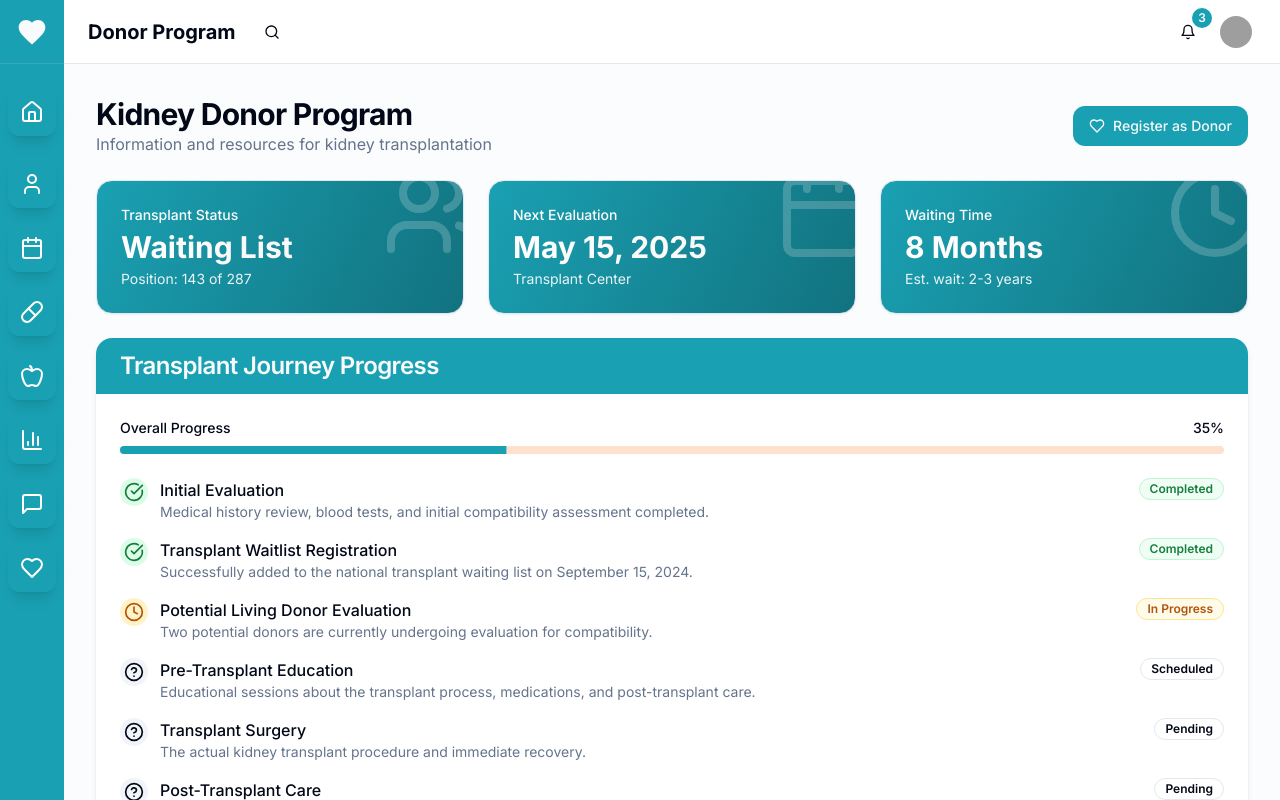
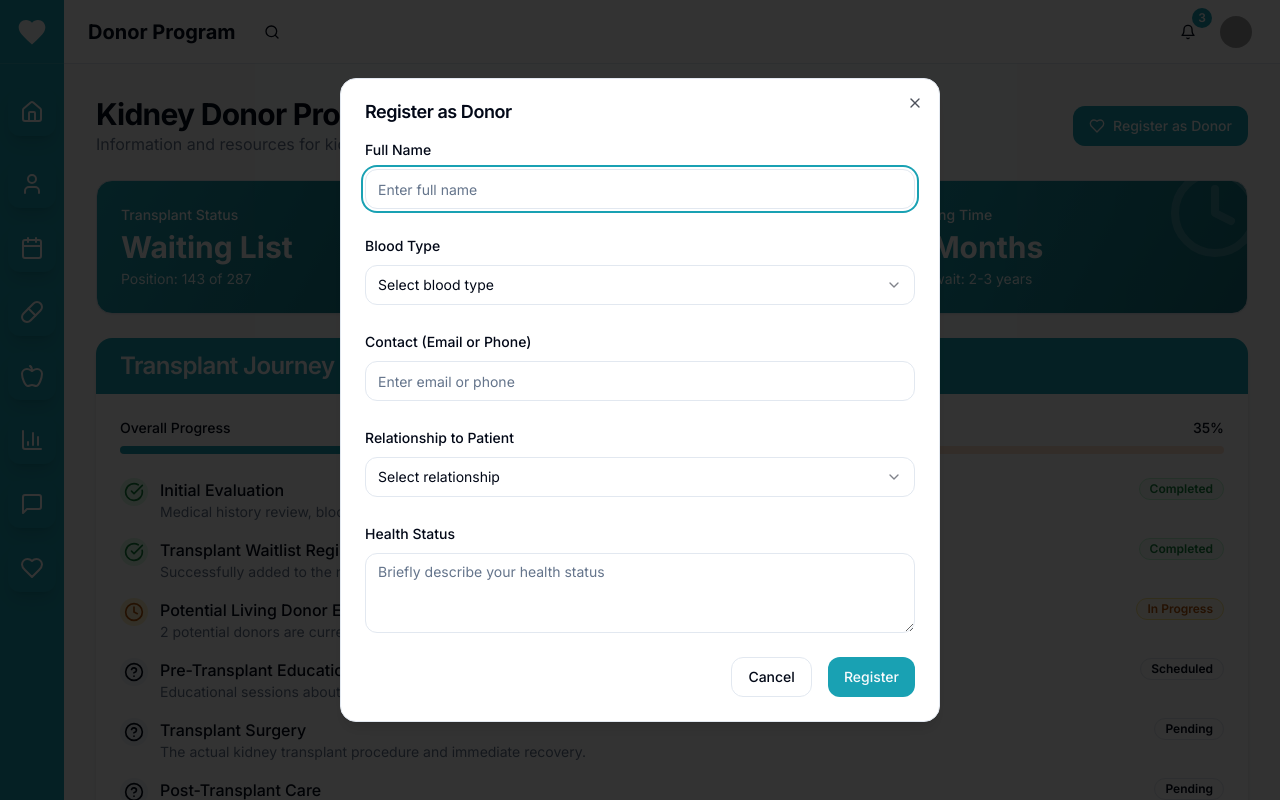
Before and after one commit to chalindashyamal/KD-project, a Next.js app: page /donor-program in a window 1280 px wide. Both pictures are taken after a click on the button "Register as Donor". Built offline with nearby package versions, Linux system fonts and the light colour scheme; grey boxes are pictures that could not be loaded.

Commit message:
Donor page updated

```diff
--- a/app/donor-program/page.tsx
+++ b/app/donor-program/page.tsx
@@ -1,12 +1,118 @@
+
+"use client"
+
+import { useState } from "react"
 import { Card, CardContent, CardDescription, CardHeader, CardTitle } from "@/components/ui/card"
 import { Tabs, TabsContent, TabsList, TabsTrigger } from "@/components/ui/tabs"
 import { Button } from "@/components/ui/button"
 import { Badge } from "@/components/ui/badge"
 import { Separator } from "@/components/ui/separator"
 import { Progress } from "@/components/ui/progress"
-import { Heart, Users, Calendar, FileText, Clock, CheckCircle, HelpCircle, ArrowRight } from "lucide-react"
+import { Input } from "@/components/ui/input"
+import { Label } from "@/components/ui/label"
+import { Dialog, DialogContent, DialogHeader, DialogTitle, DialogTrigger } from "@/components/ui/dialog"
+import { Select, SelectContent, SelectItem, SelectTrigger, SelectValue } from "@/components/ui/select"
+import { Textarea } from "@/components/ui/textarea"
+import { Heart, Users, Calendar, FileText, Clock, CheckCircle, HelpCircle, ArrowRight, MessageSquare } from "lucide-react"
+
+interface Donor {
+  id: number
+  name: string
+  bloodType: string
+  contact: string
+  relationship: string
+  healthStatus: string
+  status: string
+  messages: { sender: string; content: string; timestamp: string }[]
+}
 
 export default function DonorProgramPage() {
+  const [showDonorForm, setShowDonorForm] = useState(false)
+  const [donors, setDonors] = useState<Donor[]>([
+    {
+      id: 1,
+      name: "Sarah Doe",
+      bloodType: "A+",
+      contact: "sarah.doe@example.com",
+      relationship: "Sister",
+      healthStatus: "Good",
+      status: "Testing Phase",
+      messages: [],
+    },
+    {
+      id: 2,
+      name: "Michael Smith",
+      bloodType: "O+",
+      contact: "michael.smith@example.com",
+      relationship: "Friend",
+      healthStatus: "Good",
+      status: "Initial Screening",
+      messages: [],
+    },
+  ])
+  const [newDonor, setNewDonor] = useState({
+    name: "",
+    bloodType: "",
+    contact: "",
+    relationship: "",
+    healthStatus: "",
+  })
+  const [selectedDonorId, setSelectedDonorId] = useState<number | null>(null)
+  const [newMessage, setNewMessage] = useState("")
+
+  const handleDonorInputChange = (e: React.ChangeEvent<HTMLInputElement | HTMLTextAreaElement>) => {
+    const { name, value } = e.target
+    setNewDonor((prev) => ({ ...prev, [name]: value }))
+  }
+
+  const handleDonorSubmit = (e: React.FormEvent) => {
+    e.preventDefault()
+    const newId = Math.max(...donors.map((d) => d.id), 0) + 1
+    setDonors([
+      ...donors,
+      {
+        id: newId,
+        name: newDonor.name,
+        bloodType: newDonor.bloodType,
+        contact: newDonor.contact,
+        relationship: newDonor.relationship,
+        healthStatus: newDonor.healthStatus,
+        status: "Initial Screening",
+        messages: [],
+      },
+    ])
+    setNewDonor({
+      name: "",
+      bloodType: "",
+      contact: "",
+      relationship: "",
+      healthStatus: "",
+    })
+    setShowDonorForm(false)
+  }
+
+  const handleMessageSubmit = (donorId: number) => {
+    if (!newMessage.trim()) return
+    const updatedDonors = donors.map((donor) => {
+      if (donor.id === donorId) {
+        return {
+          ...donor,
+          messages: [
+            ...donor.messages,
+            {
+              sender: "Patient",
+              content: newMessage,
+              timestamp: new Date().toLocaleString(),
+            },
+          ],
+        }
+      }
+      return donor
+    })
+    setDonors(updatedDonors)
+    setNewMessage("")
+  }
+
   return (
     <div className="space-y-6">
       <div className="flex flex-col md:flex-row md:items-center md:justify-between gap-4">
@@ -14,10 +120,105 @@ export default function DonorProgramPage() {
           <h1 className="text-3xl font-bold tracking-tight">Kidney Donor Program</h1>
           <p className="text-muted-foreground">Information and resources for kidney transplantation</p>
         </div>
+        <Dialog open={showDonorForm} onOpenChange={setShowDonorForm}>
+          <DialogTrigger asChild>
             <Button className="gap-2">
               <Heart className="h-4 w-4" />
               Register as Donor
             </Button>
+          </DialogTrigger>
+          <DialogContent className="sm:max-w-[600px]">
+            <DialogHeader>
+              <DialogTitle>Register as Donor</DialogTitle>
+            </DialogHeader>
+            <form onSubmit={handleDonorSubmit} className="space-y-6">
+              <div className="space-y-2">
+                <Label htmlFor="name">Full Name</Label>
+                <Input
+                  id="name"
+                  name="name"
+                  value={newDonor.name}
+                  onChange={handleDonorInputChange}
+                  placeholder="Enter full name"
+                  required
+                />
+              </div>
+
+              <div className="space-y-2">
+                <Label htmlFor="bloodType">Blood Type</Label>
+                <Select
+                  name="bloodType"
+                  value={newDonor.bloodType}
+                  onValueChange={(value) => setNewDonor((prev) => ({ ...prev, bloodType: value }))}
+                >
+                  <SelectTrigger>
+                    <SelectValue placeholder="Select blood type" />
+                  </SelectTrigger>
+                  <SelectContent>
+                    <SelectItem value="A+">A+</SelectItem>
+                    <SelectItem value="A-">A-</SelectItem>
+                    <SelectItem value="B+">B+</SelectItem>
+                    <SelectItem value="B-">B-</SelectItem>
+                    <SelectItem value="AB+">AB+</SelectItem>
+                    <SelectItem value="AB-">AB-</SelectItem>
+                    <SelectItem value="O+">O+</SelectItem>
+                    <SelectItem value="O-">O-</SelectItem>
+                  </SelectContent>
+                </Select>
+              </div>
+
+              <div className="space-y-2">
+                <Label htmlFor="contact">Contact (Email or Phone)</Label>
+                <Input
+                  id="contact"
+                  name="contact"
+                  value={newDonor.contact}
+                  onChange={handleDonorInputChange}
+                  placeholder="Enter email or phone"
+                  required
+                />
+              </div>
+
+              <div className="space-y-2">
+                <Label htmlFor="relationship">Relationship to Patient</Label>
+                <Select
+                  name="relationship"
+                  value={newDonor.relationship}
+                  onValueChange={(value) => setNewDonor((prev) => ({ ...prev, relationship: value }))}
+                >
+                  <SelectTrigger>
+                    <SelectValue placeholder="Select relationship" />
+                  </SelectTrigger>
+                  <SelectContent>
+                    <SelectItem value="Family">Family</SelectItem>
+                    <SelectItem value="Friend">Friend</SelectItem>
+                    <SelectItem value="Altruistic">Altruistic</SelectItem>
+                    <SelectItem value="Other">Other</SelectItem>
+                  </SelectContent>
+                </Select>
+              </div>
+
+              <div className="space-y-2">
+                <Label htmlFor="healthStatus">Health Status</Label>
+                <Textarea
+                  id="healthStatus"
+                  name="healthStatus"
+                  value={newDonor.healthStatus}
+                  onChange={handleDonorInputChange}
+                  placeholder="Briefly describe your health status"
+                  required
+                />
+              </div>
+
+              <div className="flex justify-end gap-4">
+                <Button variant="outline" type="button" onClick={() => setShowDonorForm(false)}>
+                  Cancel
+                </Button>
+                <Button type="submit">Register</Button>
+              </div>
+            </form>
+          </DialogContent>
+        </Dialog>
       </div>
 
       <div className="grid gap-6 md:grid-cols-3">
@@ -98,7 +299,7 @@ export default function DonorProgramPage() {
                 <div className="flex-1">
                   <h3 className="font-medium">Potential Living Donor Evaluation</h3>
                   <p className="text-sm text-muted-foreground">
-                    Two potential donors are currently undergoing evaluation for compatibility.
+                    {donors.length} potential donors are currently undergoing evaluation for compatibility.
                   </p>
                 </div>
                 <Badge variant="outline" className="bg-amber-50 text-amber-700 border-amber-200">
@@ -363,26 +564,83 @@ export default function DonorProgramPage() {
 
               <div className="bg-muted p-4 rounded-lg mt-4">
                 <h3 className="text-lg font-medium mb-2">Current Potential Donors</h3>
-                <div className="space-y-3">
+                <div className="space-y-4">
+                  {donors.length === 0 ? (
+                    <p className="text-sm text-muted-foreground">No potential donors registered yet.</p>
+                  ) : (
+                    donors.map((donor) => (
+                      <div key={donor.id}>
                         <div className="flex justify-between items-center">
                           <div>
-                      <p className="font-medium">Sarah Doe (Sister)</p>
-                      <p className="text-sm text-muted-foreground">Blood Type: A+</p>
+                            <p className="font-medium">{donor.name} ({donor.relationship})</p>
+                            <p className="text-sm text-muted-foreground">Blood Type: {donor.bloodType}</p>
+                            <p className="text-sm text-muted-foreground">Contact: {donor.contact}</p>
+                            <p className="text-sm text-muted-foreground">Health Status: {donor.healthStatus}</p>
                           </div>
-                    <Badge variant="outline" className="bg-amber-50 text-amber-700 border-amber-200">
-                      Testing Phase
+                          <div className="flex flex-col items-end gap-2">
+                            <Badge
+                              variant="outline"
+                              className="bg-amber-50 text-amber-700 border-amber-200"
+                            >
+                              {donor.status}
                             </Badge>
+                            <Button
+                              variant="outline"
+                              size="sm"
+                              onClick={() => setSelectedDonorId(donor.id)}
+                            >
+                              <MessageSquare className="mr-2 h-4 w-4" />
+                              Message
+                            </Button>
                           </div>
-                  <Separator />
-                  <div className="flex justify-between items-center">
-                    <div>
-                      <p className="font-medium">Michael Smith (Friend)</p>
-                      <p className="text-sm text-muted-foreground">Blood Type: O+</p>
                         </div>
-                    <Badge variant="outline" className="bg-amber-50 text-amber-700 border-amber-200">
-                      Initial Screening
-                    </Badge>
+                        {selectedDonorId === donor.id && (
+                          <div className="mt-4 p-4 bg-white rounded-lg border">
+                            <h4 className="text-sm font-medium mb-2">Conversation with {donor.name}</h4>
+                            <div className="space-y-2 max-h-40 overflow-y-auto mb-4">
+                              {donor.messages.length === 0 ? (
+                                <p className="text-sm text-muted-foreground">No messages yet.</p>
+                              ) : (
+                                donor.messages.map((msg, index) => (
+                                  <div
+                                    key={index}
+                                    className={`flex ${
+                                      msg.sender === "Patient" ? "justify-end" : "justify-start"
+                                    }`}
+                                  >
+                                    <div
+                                      className={`p-2 rounded-lg text-sm ${
+                                        msg.sender === "Patient"
+                                          ? "bg-primary text-primary-foreground"
+                                          : "bg-muted"
+                                      }`}
+                                    >
+                                      <p>{msg.content}</p>
+                                      <p className="text-xs opacity-70">{msg.timestamp}</p>
                                     </div>
+                                  </div>
+                                ))
+                              )}
+                            </div>
+                            <div className="flex gap-2">
+                              <Input
+                                value={newMessage}
+                                onChange={(e) => setNewMessage(e.target.value)}
+                                placeholder="Type your message..."
+                              />
+                              <Button
+                                onClick={() => handleMessageSubmit(donor.id)}
+                                disabled={!newMessage.trim()}
+                              >
+                                Send
+                              </Button>
+                            </div>
+                          </div>
+                        )}
+                        <Separator className="my-3" />
+                      </div>
+                    ))
+                  )}
                 </div>
               </div>
 
```
Lines whose indentation alone changed are shown as unchanged.
